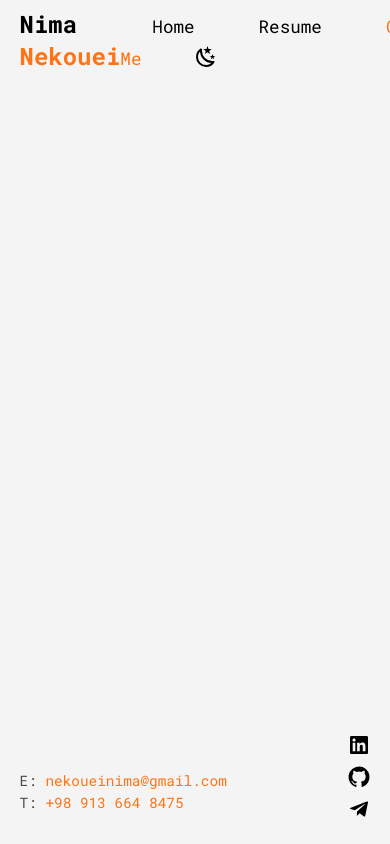
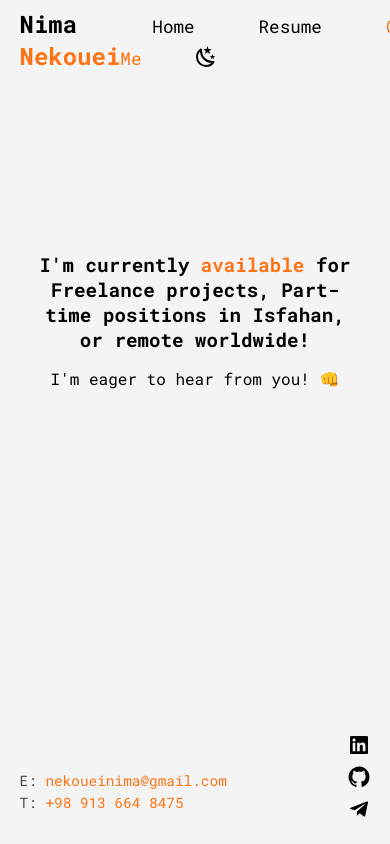
Before and after one commit to nima-ca/portfolio, a Next.js app: page /contact in a window 390 px wide. Built offline with nearby package versions, Linux system fonts and the light colour scheme.

Commit message:
[Feat]: add contact page

```diff
--- a/pages/contact.tsx
+++ b/pages/contact.tsx
@@ -1,5 +1,17 @@
+import styles from "../styles/Contact.module.scss";
+
 const ContactPage = () => {
-  return <div></div>;
+  return (
+    <main className={styles.contact}>
+      <div>
+        <h1>
+          I'm currently <span>available</span> for Freelance projects, Part-time
+          positions in Isfahan, or remote worldwide!
+        </h1>
+        <p>I'm eager to hear from you! 👊</p>
+      </div>
+    </main>
+  );
 };
 
 export default ContactPage;
--- a/src/components/ColorMode/ColorMode.tsx
+++ b/src/components/ColorMode/ColorMode.tsx
@@ -4,7 +4,7 @@ import { Moon } from "../../utils/icons/Moon";
 import { Sun } from "../../utils/icons/Sun";
 
 const ColorMode = () => {
-  const [colorMode, setColorMode] = useState("");
+  const [colorMode, setColorMode] = useState("dark");
 
   useEffect(() => {
     const localTheme = localStorage.getItem("theme");
--- /dev/null
+++ b/styles/Contact.module.scss
@@ -0,0 +1,50 @@
+.contact {
+  margin: auto 0;
+  @include center;
+  text-align: center;
+  & > div {
+    width: 60rem;
+
+    & > h1 {
+      font-size: 1.8rem;
+      margin-bottom: 1rem;
+      span {
+        color: var(--color-accent);
+      }
+    }
+  }
+}
+@media screen and (max-width: 1000px) {
+  .contact {
+    & > div {
+      width: 80%;
+      & > h1 {
+        font-size: 1.8rem;
+      }
+    }
+  }
+}
+@media screen and (max-width: 600px) {
+  .contact {
+    & > div {
+      & > h1 {
+        font-size: 1.5rem;
+      }
+      & > p {
+        font-size: 1rem;
+      }
+    }
+  }
+}
+@media screen and (max-width: 450px) {
+  .contact {
+    & > div {
+      & > h1 {
+        font-size: 1.2rem;
+      }
+      & > p {
+        font-size: 1rem;
+      }
+    }
+  }
+}
```
Also changed, not shown: pages/index.tsx (+4 -5 lines).
